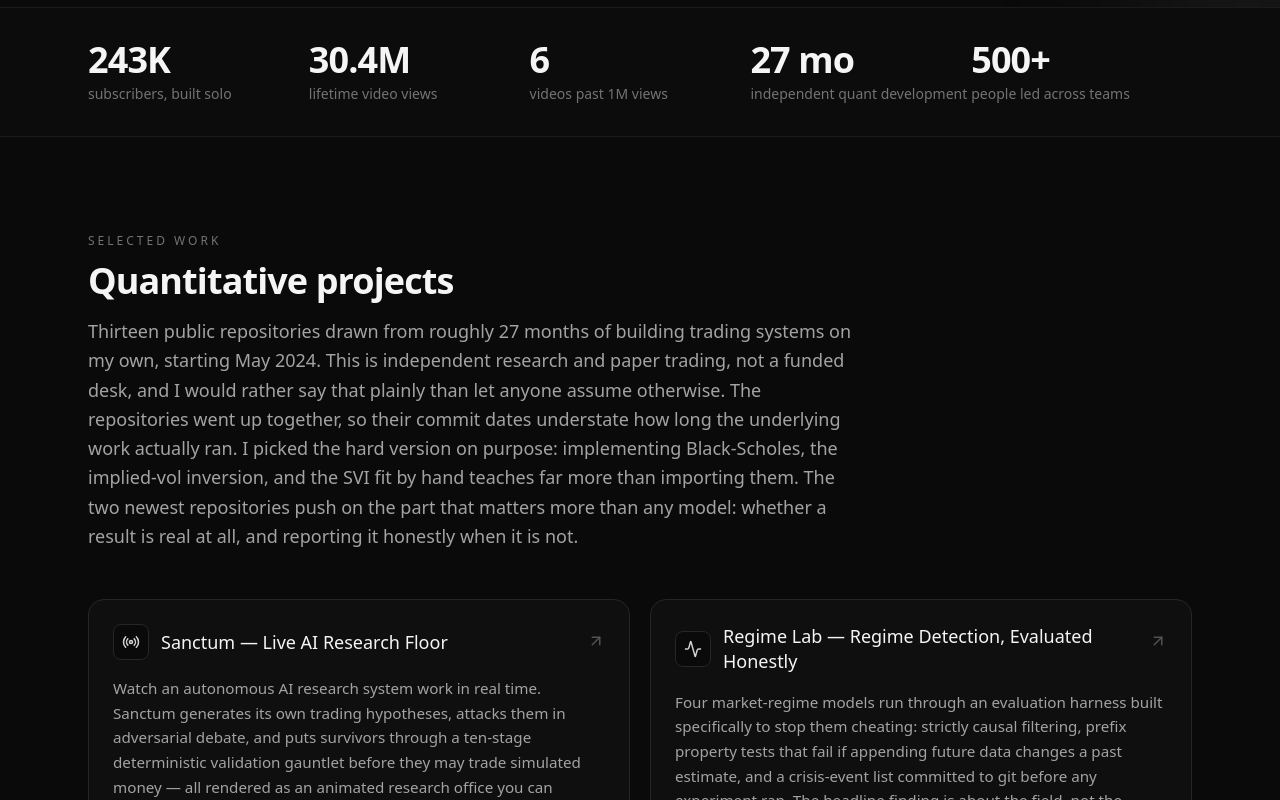
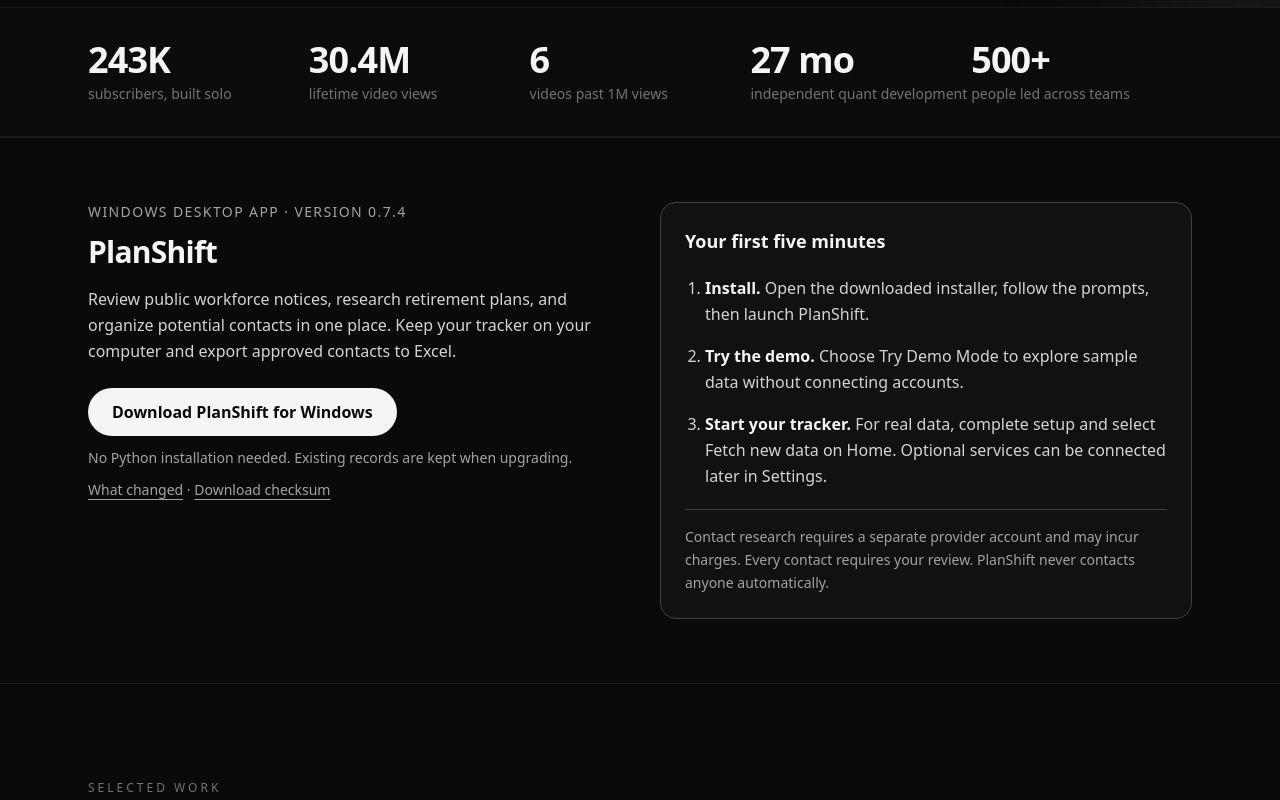
Before and after one commit to crollila/exaltedcapital, a React (Vite) app: page / in a window 1280 px wide. Shown: the part 800-1600 px from the top of the page. Built offline with nearby package versions, Linux system fonts and the light colour scheme.

Commit message:
Add PlanShift 0.7.4 download and first-use guide

```diff
--- a/src/App.tsx
+++ b/src/App.tsx
@@ -25,6 +25,7 @@
       <main>
         <Hero />
         <Statbar />
+        <PlanShiftDownload />
         <Work />
         <Experience />
         <Education />
@@ -36,12 +37,52 @@
   );
 }
 
+function PlanShiftDownload() {
+  const release = "https://github.com/crollila/planshift-releases/releases/download/v0.7.4";
+  return (
+    <section id="planshift" aria-labelledby="planshift-title" className="scroll-mt-24 border-y border-neutral-800/60">
+      <div className="mx-auto grid max-w-6xl gap-10 px-4 py-16 md:grid-cols-2 md:px-6">
+        <div>
+          <p className="text-sm font-medium uppercase tracking-widest text-neutral-400">Windows desktop app · Version 0.7.4</p>
+          <h2 id="planshift-title" className="mt-3 text-3xl font-semibold tracking-tight">PlanShift</h2>
+          <p className="mt-4 text-base leading-relaxed text-neutral-300">
+            Review public workforce notices, research retirement plans, and organize potential
+            contacts in one place. Keep your tracker on your computer and export approved contacts to Excel.
+          </p>
+          <a href={`${release}/PlanShift-Setup-0.7.4.exe`}
+            className="mt-6 inline-flex min-h-12 items-center rounded-full bg-neutral-100 px-6 py-3 text-base font-semibold text-neutral-950 transition hover:bg-white focus-visible:outline focus-visible:outline-2 focus-visible:outline-offset-4 focus-visible:outline-white">
+            Download PlanShift for Windows
+          </a>
+          <p className="mt-3 text-sm text-neutral-400">No Python installation needed. Existing records are kept when upgrading.</p>
+          <p className="mt-3 text-sm text-neutral-400">
+            <a className="underline underline-offset-4 hover:text-white" href="https://github.com/crollila/planshift-releases/releases/tag/v0.7.4">What changed</a>
+            {" · "}<a className="underline underline-offset-4 hover:text-white" href={`${release}/SHA256SUMS.txt`}>Download checksum</a>
+          </p>
+        </div>
+        <div className="rounded-2xl border border-neutral-700 bg-neutral-900/60 p-6">
+          <h3 className="text-lg font-semibold">Your first five minutes</h3>
+          <ol className="mt-5 list-decimal space-y-4 pl-5 text-base leading-relaxed text-neutral-300">
+            <li><strong className="text-neutral-100">Install.</strong> Open the downloaded installer, follow the prompts, then launch PlanShift.</li>
+            <li><strong className="text-neutral-100">Try the demo.</strong> Choose Try Demo Mode to explore sample data without connecting accounts.</li>
+            <li><strong className="text-neutral-100">Start your tracker.</strong> For real data, complete setup and select Fetch new data on Home. Optional services can be connected later in Settings.</li>
+          </ol>
+          <p className="mt-5 border-t border-neutral-700 pt-4 text-sm leading-relaxed text-neutral-400">
+            Contact research requires a separate provider account and may incur charges.
+            Every contact requires your review. PlanShift never contacts anyone automatically.
+          </p>
+        </div>
+      </div>
+    </section>
+  );
+}
+
 /* ---------------------------------- chrome --------------------------------- */
 
 function Header() {
   const nav = [
     { label: "Sanctum Floor", href: LINKS.sanctum },
     { label: "Work", href: "#work" },
+    { label: "PlanShift", href: "#planshift" },
     { label: "Experience", href: "#experience" },
     { label: "Education", href: "#education" },
     { label: "Beyond the resume", href: "#beyond" },
@@ -160,6 +201,7 @@
 
           <motion.div variants={fadeUp} className="flex flex-wrap items-center gap-3 pt-2">
             <Pill href={LINKS.sanctum} icon={<Radio size={15} />}>Sanctum Floor — live</Pill>
+            <Pill href="#planshift" icon={<Boxes size={15} />}>Download PlanShift</Pill>
             <Pill href={LINKS.resume} icon={<FileText size={15} />}>Resume</Pill>
             <Pill href={LINKS.email} icon={<Mail size={15} />}>crollila@gmail.com</Pill>
             <Pill href={LINKS.github} icon={<Github size={15} />}>GitHub</Pill>
```
